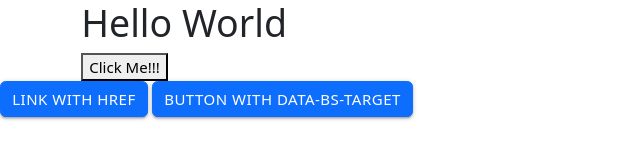
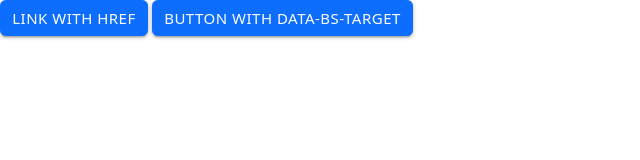
Before and after one commit to pwa-helloworld/pwa-helloworld.github.io, a plain HTML site: page index.html in a window 1280 px wide. Shown: the whole page, without its empty margins (0-640 px from the left). Drawn offline with nearby package versions, Linux system fonts and the light colour scheme.

Commit message:
Update index.html

```diff
--- a/index.html
+++ b/index.html
@@ -29,12 +29,12 @@
 </head>
 
 <body class="fullscreen">
-  <div class="container ms-auto">
+  <!-- <div class="container ms-auto">
     <h1 class="title">Hello World</h1>
 		<button>
 			Click Me!!!
 		</button>
-  </div>
+  </div> -->
 
 	<a class="btn btn-primary" data-bs-toggle="offcanvas" href="#offcanvasExample" role="button" aria-controls="offcanvasExample">
 		Link with href
```
